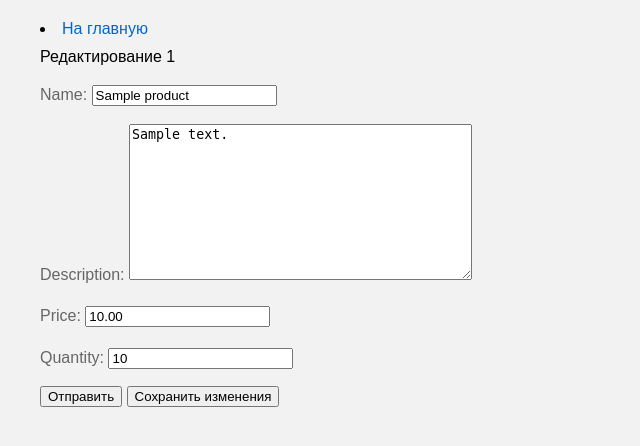
After one commit to sweetslav/DjangoProject24, a Django app: page /shop/product/1/ in a window 1280 px wide. The commit adds this page. Shown: the top 446 px of the page, without its empty margins (0-640 px from the left). Run offline with Django 5.2, Linux system fonts and the light colour scheme; tables that the repository leaves empty hold one stand-in row (values such as "Sample post").

Commit message:
Поправил стили таблиц. Добавил формуб маршрут, представление для изменения продукта

```diff
--- a/DjangoProject24/blogapp/templates/blogapp/view_all_articles.html
+++ b/DjangoProject24/blogapp/templates/blogapp/view_all_articles.html
@@ -6,7 +6,7 @@
 
 {% block content %}
     <h1>Все статьи</h1>
-    <table width="1200" border="1px">
+    <table>
         <thead>
             <tr>
                 <th>ID</th>
--- a/DjangoProject24/blogapp/templates/blogapp/view_all_authors.html
+++ b/DjangoProject24/blogapp/templates/blogapp/view_all_authors.html
@@ -6,7 +6,7 @@
 
 {% block content %}
     <h1>Все авторы</h1>
-    <table width="1200" border="1px">
+    <table>
         <thead>
             <tr>
                 <th>ID</th>
--- a/DjangoProject24/blogapp/templates/blogapp/view_all_comments.html
+++ b/DjangoProject24/blogapp/templates/blogapp/view_all_comments.html
@@ -6,7 +6,7 @@
 
 {% block content %}
     <h1>Все комментарии</h1>
-    <table width="1200" border="1px">
+    <table>
         <thead>
             <tr>
                 <th>ID комментария</th>
--- /dev/null
+++ b/DjangoProject24/shopapp/forms.py
@@ -0,0 +1,23 @@
+from django import forms
+from .models import Client, Product, Order
+
+
+class ClientForm(forms.ModelForm):
+    class Meta:
+        model = Client
+        fields = ['name', 'email', 'phone', 'address']
+        widgets = {}
+
+
+class ProductForm(forms.ModelForm):
+    class Meta:
+        model = Product
+        fields = ['name', 'description', 'price', 'quantity']
+        widgets = {}
+
+
+class OrderForm(forms.ModelForm):
+    class Meta:
+        model = Order
+        fields = ['client', 'products', 'total', 'status']
+        widgets = {}
--- a/DjangoProject24/shopapp/templates/shopapp/all_clients_view.html
+++ b/DjangoProject24/shopapp/templates/shopapp/all_clients_view.html
@@ -4,7 +4,7 @@
 
 {% block content %}
     <h1>Все клиенты</h1>
-    <table width="800" border="1px">
+    <table>
         <thead>
             <tr>
                 <th>ID</th>
--- a/DjangoProject24/shopapp/templates/shopapp/all_orders_view.html
+++ b/DjangoProject24/shopapp/templates/shopapp/all_orders_view.html
@@ -4,7 +4,7 @@
 
 {% block content %}
     <h1>Все заказы</h1>
-    <table width="800" border="1px">
+    <table>
         <thead>
             <tr>
                 <th>Заказ ID</th>
--- a/DjangoProject24/shopapp/templates/shopapp/all_products_view.html
+++ b/DjangoProject24/shopapp/templates/shopapp/all_products_view.html
@@ -4,7 +4,7 @@
 
 {% block content %}
     <h1>Все товары</h1>
-    <table width="800" border="1px">
+    <table>
         <thead>
             <tr>
                 <th>ID</th>
--- /dev/null
+++ b/DjangoProject24/shopapp/templates/shopapp/edit_product_form.html
@@ -0,0 +1,16 @@
+{% extends 'base.html' %}
+
+{% block title %}
+Редактирование товара: {{ product.name }}
+{% endblock %}
+
+
+{% block content %}
+    Редактирование {{ product.id }}
+    <form method="post">
+        {% csrf_token %}
+        {{ product_form.as_p }}
+    <input type="submit" value="Отправить">
+    <button type="submit">Сохранить изменения</button>
+    </form>
+{% endblock %}
--- a/DjangoProject24/shopapp/urls.py
+++ b/DjangoProject24/shopapp/urls.py
@@ -19,11 +19,18 @@ from django.urls import path, include
 from . import views
 
 urlpatterns = [
-    path('', views.shop_index, name='shop_index'),
+    # Клиенты
     path('clients/', views.all_clients_view, name='all_clients_view'),
+    path('client/<int:client_id>/orders/<str:period>/', views.ordered_products_by_period, name='ordered_products_by_period'),
+
+    # Товары
     path('products/', views.all_products_view, name='all_products_view'),
+    path('product/<int:product_id>/', views.edit_product_form, name='edit_product'),
+
+    # Заказы
     path('orders/', views.all_orders_view, name='all_orders_view'),
     path('orders/<int:client_id>/', views.view_order_by_client_id, name='view_order_by_client_id'),
-    path('client/<int:client_id>/orders/<str:period>/', views.ordered_products_by_period,
-         name='ordered_products_by_period'),
+
+    # Общее
+    path('', views.shop_index, name='shop_index'),
 ]
--- a/DjangoProject24/shopapp/views.py
+++ b/DjangoProject24/shopapp/views.py
@@ -1,9 +1,10 @@
 from datetime import timedelta
-from django.shortcuts import render
+from django.shortcuts import render, get_object_or_404, redirect
 from .models import Client, Order, Product
 import logging
 from faker import Faker
 from django.utils import timezone
+from .forms import ClientForm, ProductForm, OrderForm
 
 logger = logging.getLogger(__name__)
 fake = Faker()
@@ -23,6 +24,7 @@ def all_products_view(request):
     return render(request, 'shopapp/all_products_view.html', {"products": products})
 
 
+# Просмотр всех заказов
 def all_orders_view(request):
     orders_info = []
     all_orders = Order.objects.all()
@@ -41,6 +43,7 @@ def all_orders_view(request):
     return render(request, 'shopapp/all_orders_view.html', {'orders_info': orders_info})
 
 
+# Просмотр заказа по ID клиента
 def view_order_by_client_id(request, client_id):
     all_orders = Order.objects.filter(client_id=client_id)
     # print("All orders:", all_orders)  # Проверяем, что извлеклись ли заказы
@@ -62,6 +65,7 @@ def view_order_by_client_id(request, client_id):
     return render(request, 'shopapp/view_order_by_client_id.html', {'orders_info': orders_info})
 
 
+# Сортировка по дате заказа
 def ordered_products_by_period(request, client_id, period):
     if period == 'week':
         start_date = timezone.now() - timedelta(days=7)
@@ -84,3 +88,17 @@ def ordered_products_by_period(request, client_id, period):
     }
 
     return render(request, 'shopapp/ordered_products_by_period.html', context)
+
+
+# Редактирование товара
+def edit_product_form(request, product_id):
+    product = get_object_or_404(Product, pk=product_id)
+    if request.method == 'POST':
+        product_form = ProductForm(request.POST, instance=product)
+        if product_form.is_valid():
+            product_form.save()
+            logger.info(f'Товар {product_id} успешно отредактирован')
+            return redirect('base')
+    else:
+        product_form = ProductForm(instance=product)
+    return render(request, 'shopapp/edit_product_form.html', {'product_form': product_form, 'product': product})
--- a/DjangoProject24/static/css/styles.css
+++ b/DjangoProject24/static/css/styles.css
@@ -3,6 +3,17 @@ body {
     margin: 0;
     padding: 20px;
     background-color: rgb(242, 242, 242);
+}
+td, th {
+    border: 1px solid;
+}
+table {
+    border-collapse: collapse;
+    border: 1px solid;
+    table-layout: auto;
+    margin: 0 auto;
+    text-align: center;
+    width: 1200px;
 }
 
 .container {
```
